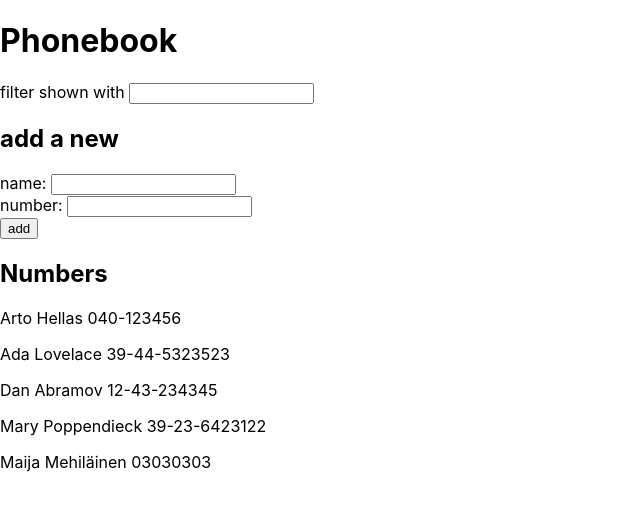
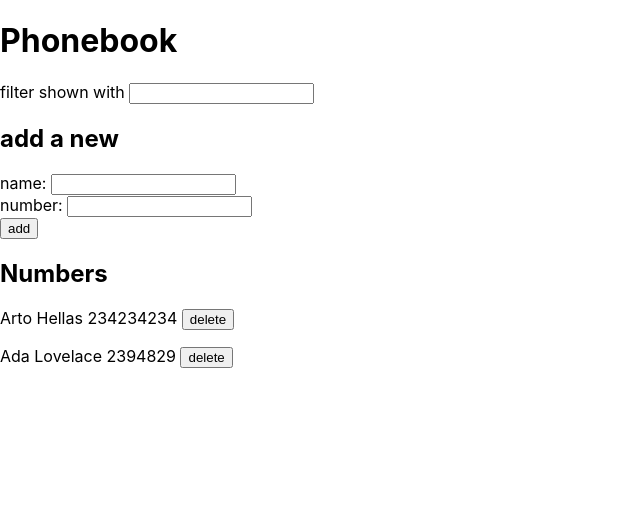
Before and after one commit to k0psutin/fullstack_open_2019, a React (Create React App) app in the folder osa2/puhelinluettelo/: page / in a window 1280 px wide. Shown: the top 510 px of the page, without its empty margins (0-640 px from the left). Built offline with nearby package versions, Linux system fonts and the light colour scheme; data requests are answered from the project's data file; the HTML template or start-up script is replaced by a standard one.

Commit message:
ADD osa2 2.17 finished

```diff
--- a/osa2/puhelinluettelo/db.json
+++ b/osa2/puhelinluettelo/db.json
@@ -2,28 +2,13 @@
   "persons": [
     {
       "name": "Arto Hellas",
-      "number": "040-123456",
-      "id": 1
+      "number": "234234234",
+      "id": 2
     },
     {
       "name": "Ada Lovelace",
-      "number": "39-44-5323523",
-      "id": 2
-    },
-    {
-      "name": "Dan Abramov",
-      "number": "12-43-234345",
+      "number": "2394829",
       "id": 3
-    },
-    {
-      "name": "Mary Poppendieck",
-      "number": "39-23-6423122",
-      "id": 4
-    },
-    {
-      "name": "Maija Mehiläinen",
-      "number": "03030303",
-      "id": 5
     }
   ]
 }
--- a/osa2/puhelinluettelo/src/App.js
+++ b/osa2/puhelinluettelo/src/App.js
@@ -11,7 +11,6 @@ const App = () => {
   const [ filter, setFilter ] = useState('')
 
   useEffect(() => {
-    console.log('effect')
     phonebook
       .getAll()
       .then(initialPersons => {
@@ -19,13 +18,12 @@ const App = () => {
       })
   }, [])
 
-
   const addNewPerson = (event) => {
     event.preventDefault()
     console.log('Lisätään uusi nimi:', newName)
     const personObject = {
       name: newName,
-      number: newNumber
+      number: newNumber,
     }
 
     if(!persons.some(person => person.name === newName)) {
@@ -43,8 +41,25 @@ const App = () => {
     }
   }
 
+  const handleRemoval = (id) => {
+    const personObject = persons.find(n => n.id === id)
+    let rmv = window.confirm(`Remove ${personObject.name} ?`)
+    if(rmv) {
+      console.log(`Pääsi tarkistuksesta`)
+      phonebook
+      .remove(id, personObject)
+      .then(() => {
+         console.log(`Poistettu id: ${id}`)
+         phonebook.getAll()
+          .then(newPersons => {
+             setPersons(newPersons.map(person => person.id !== id ? person: newPersons))
+             console.log(`Haettu uusi lista`, newPersons)
+          })
+      })
+    }
+  }
+
   const handleNewPerson = (event) => {
-    console.log('Syötetään uutta nimeä:', event.target.value)
     setNewName(event.target.value)
   }
 
@@ -75,6 +90,7 @@ const App = () => {
       <Persons
         persons={persons}
         filter={filter}
+        handleRemoval={handleRemoval}
       />
     </div>
   )
--- a/osa2/puhelinluettelo/src/components/Entry.js
+++ b/osa2/puhelinluettelo/src/components/Entry.js
@@ -1,8 +1,8 @@
 import React from 'react'
 
-const Entry = (persons) => {
+const Entry = ({ name, number, id, handleRemoval }) => {
     return(
-        <p>{persons.name} {persons.number}</p>
+        <p>{name} {number} <button onClick={() => handleRemoval(id)}>delete</button></p>
     )
 }
 
--- a/osa2/puhelinluettelo/src/components/Persons.js
+++ b/osa2/puhelinluettelo/src/components/Persons.js
@@ -1,10 +1,12 @@
 import React, { useState }  from 'react'
 import Entry from './Entry'
 
-const Persons = ( {filter, persons} ) => {
-
+const Persons = ( {filter, persons, handleRemoval} ) => {
+   /*
     console.log(filter)
     console.log(persons)
+    console.log(handleRemoval)
+    */
 
     const [ match ] = useState(false)
 
@@ -12,8 +14,7 @@ const Persons = ( {filter, persons} ) => {
     ? persons
     : persons.filter(person => person.name.toLowerCase().includes(filter.toLowerCase()))
 
-    const rows = () => numbersToShow.map(person => <Entry key={person.name} name={person.name} number={person.number} />)
-
+    const rows = () => numbersToShow.map(person => <Entry handleRemoval={handleRemoval} key={person.id} id={person.id} name={person.name} number={person.number} />)
     return(
         <div>
             {rows()}
--- a/osa2/puhelinluettelo/src/services/phonebook.js
+++ b/osa2/puhelinluettelo/src/services/phonebook.js
@@ -17,4 +17,9 @@ const update = (id, newObject) => {
     return request.then(response => response.data)
 }
 
-export default { getAll, create, update }
+const remove = (id, newObject) => {
+    const request = axios.delete(`${baseUrl}/${id}`, newObject)
+    return request.then(response => response.data)
+}
+
+export default { getAll, create, update, remove }
```
